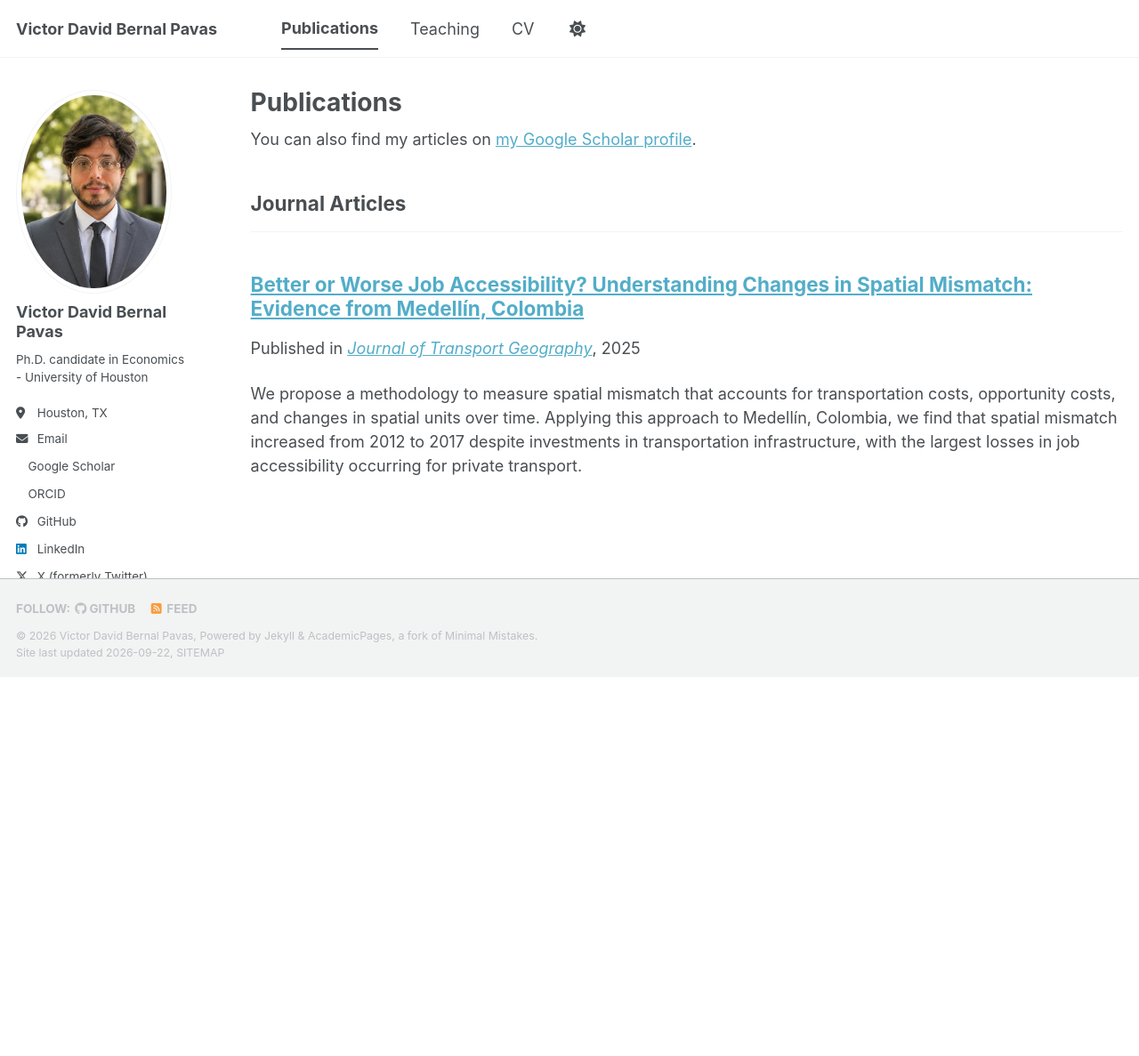
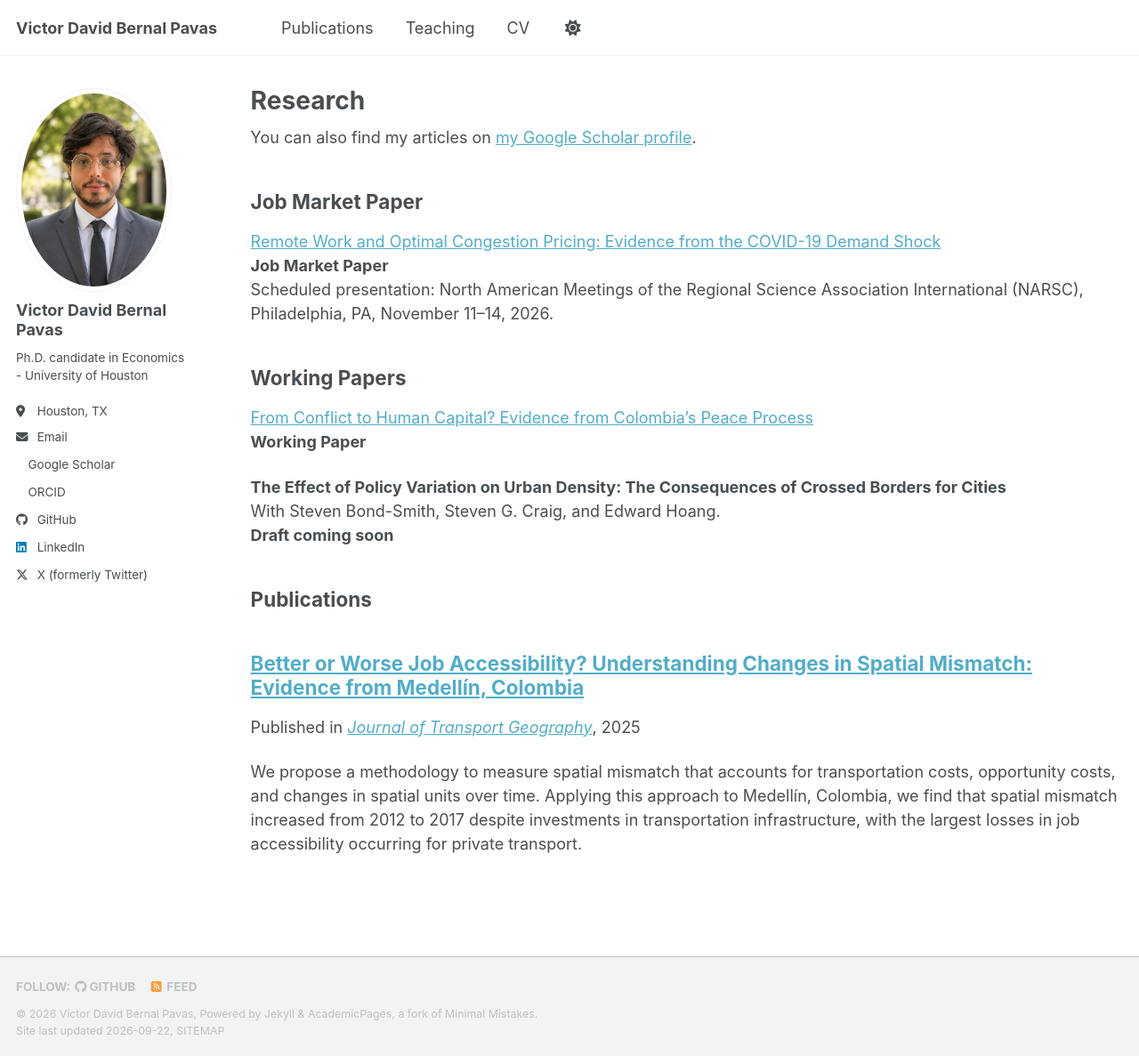
Before and after one commit to DavdBernal24/DavdBernal24.github.io, a Jekyll site: the page built from _pages/publications.html, in a window 1280 px wide and 1187 px high. Shown: the whole window at 89% size. Built offline with Jekyll 4.4.1, drawn with Linux system fonts in a browser that asks for light colours; a style sheet for code colours, icons or effects is not loaded.

Commit message:
Update publications.html

```diff
--- a/_pages/publications.html
+++ b/_pages/publications.html
@@ -1,7 +1,7 @@
 ---
 layout: archive
-title: "Publications"
-permalink: /publications/
+title: "Research"
+permalink: /research/
 author_profile: true
 ---
 
@@ -11,16 +11,42 @@ author_profile: true
 
 {% include base_path %}
 
-<!-- New style rendering if publication categories are defined -->
+<h2>Job Market Paper</h2>
+
+<p>
+  <a href="/files/Bernal_JMP.pdf">
+    Remote Work and Optimal Congestion Pricing: Evidence from the COVID-19 Demand Shock
+  </a><br>
+  <strong>Job Market Paper</strong><br>
+  Scheduled presentation: North American Meetings of the Regional Science Association International (NARSC), Philadelphia, PA, November 11–14, 2026.
+</p>
+
+<h2>Working Papers</h2>
+
+<p>
+  <a href="/files/Colombia_Human_Capital.pdf">
+    From Conflict to Human Capital? Evidence from Colombia’s Peace Process
+  </a><br>
+  <strong>Working Paper</strong>
+</p>
+
+<p>
+  <strong>The Effect of Policy Variation on Urban Density: The Consequences of Crossed Borders for Cities</strong><br>
+  With Steven Bond-Smith, Steven G. Craig, and Edward Hoang.<br>
+  <strong>Draft coming soon</strong>
+</p>
+
+<h2>Publications</h2>
+
+<!-- Existing automatic publication rendering -->
 {% if site.publication_category %}
-  {% for category in site.publication_category  %}
+  {% for category in site.publication_category %}
     {% assign title_shown = false %}
     {% for post in site.publications reversed %}
       {% if post.category != category[0] %}
         {% continue %}
       {% endif %}
       {% unless title_shown %}
-        <h2>{{ category[1].title }}</h2><hr />
         {% assign title_shown = true %}
       {% endunless %}
       {% include archive-single.html %}
```
